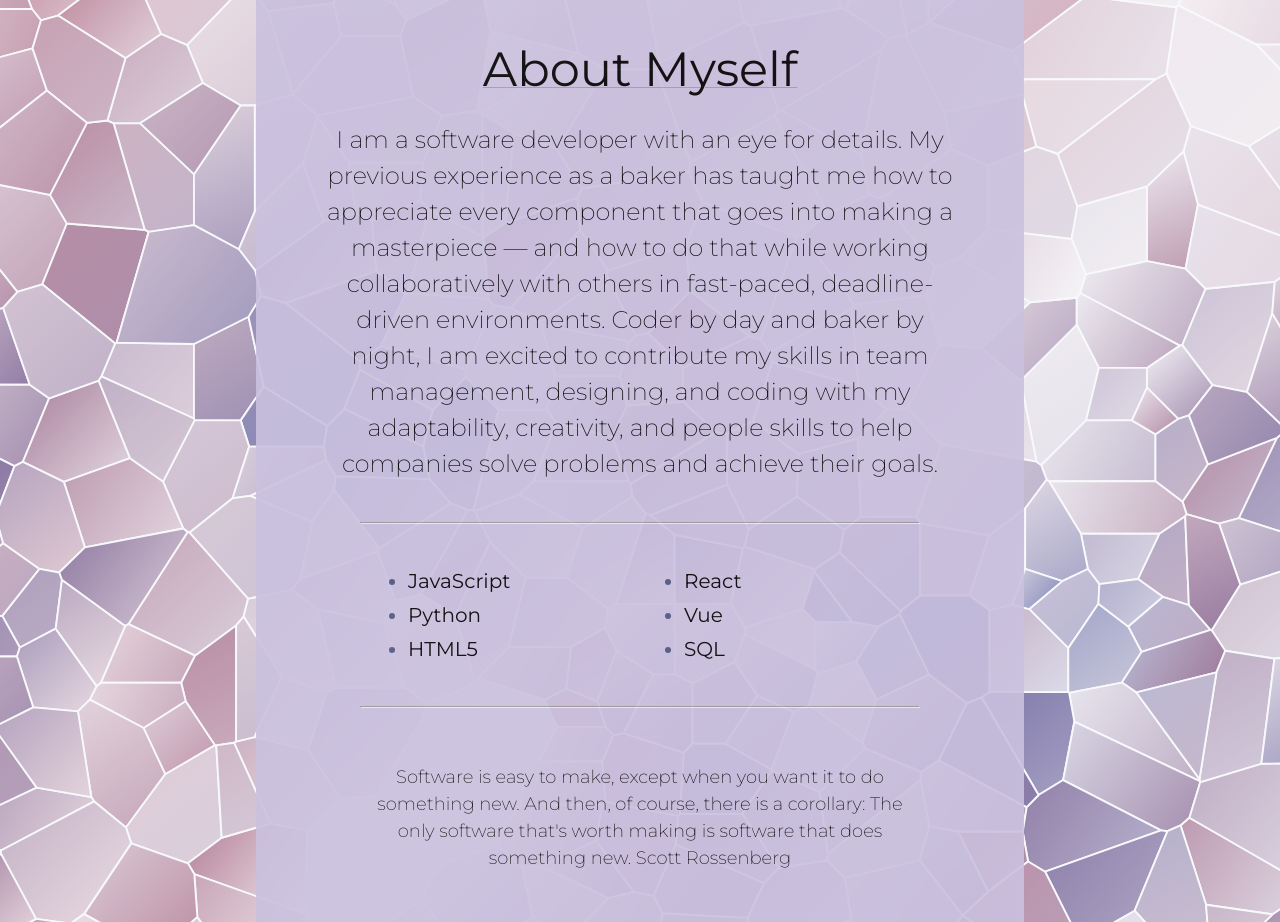
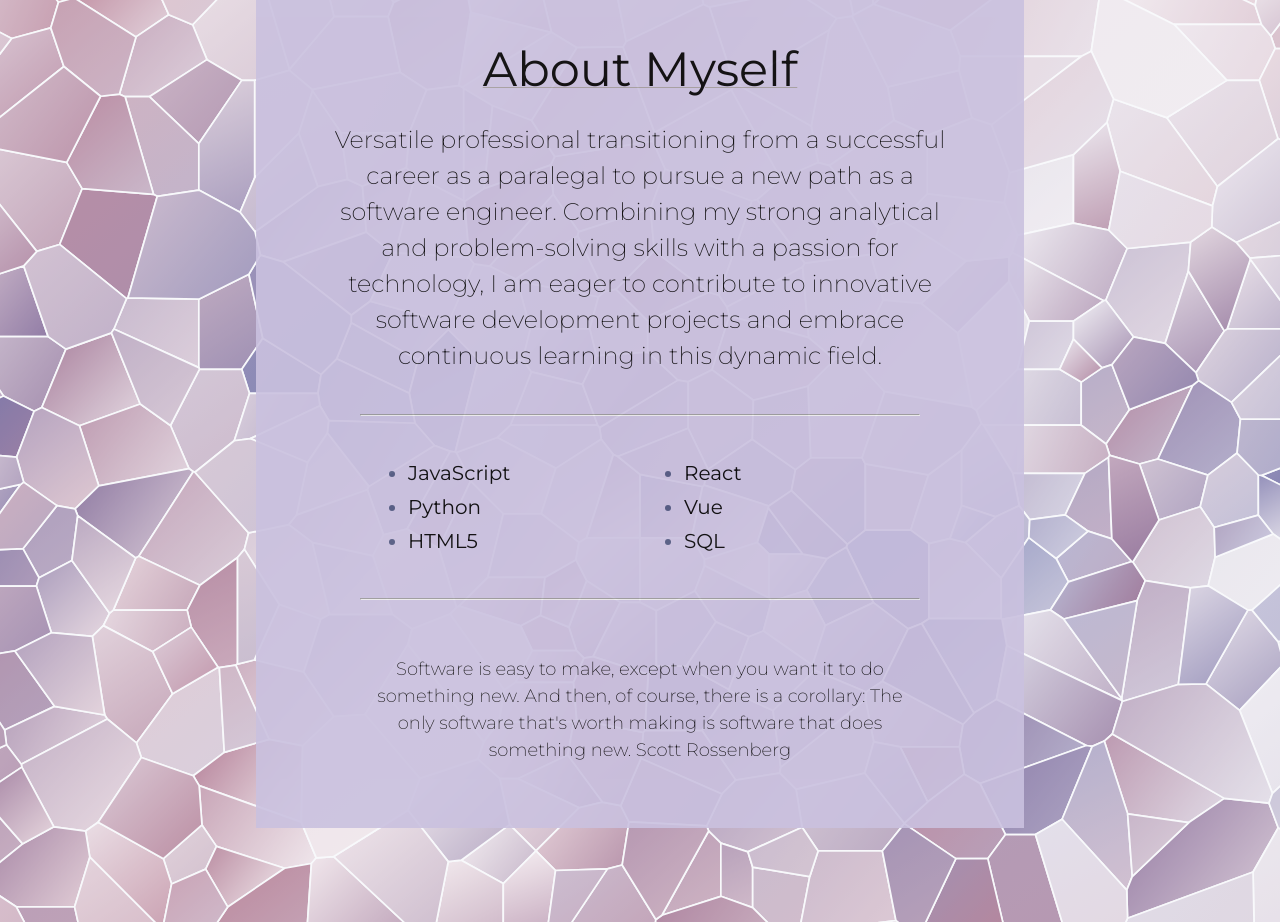
Before and after one commit to Aekangi/Portfolio, a React (Vite) app: page / in a window 1280 px wide. Shown: the part 1000-1922 px from the top of the page. Built offline with nearby package versions, Linux system fonts and the light colour scheme.

Commit message:
changed my about me statement

```diff
--- a/src/Components/About.jsx
+++ b/src/Components/About.jsx
@@ -6,7 +6,7 @@ import image from "../images/mosaic.svg";
 const imageAltText = "purple and blue abstract background";
 
 const description =
-  "I am a software developer with an eye for details. My previous experience as a baker has taught me how to appreciate every component that goes into making a masterpiece — and how to do that while working collaboratively with others in fast-paced, deadline-driven environments. Coder by day and baker by night, I am excited to contribute my skills in team management, designing, and coding with my adaptability, creativity, and people skills to help companies solve problems and achieve their goals.";
+  "Versatile professional transitioning from a successful career as a paralegal to pursue a new path as a software engineer. Combining my strong analytical and problem-solving skills with a passion for technology, I am eager to contribute to innovative software development projects and embrace continuous learning in this dynamic field.";
 
 const skillsList = [
   "JavaScript",
```
